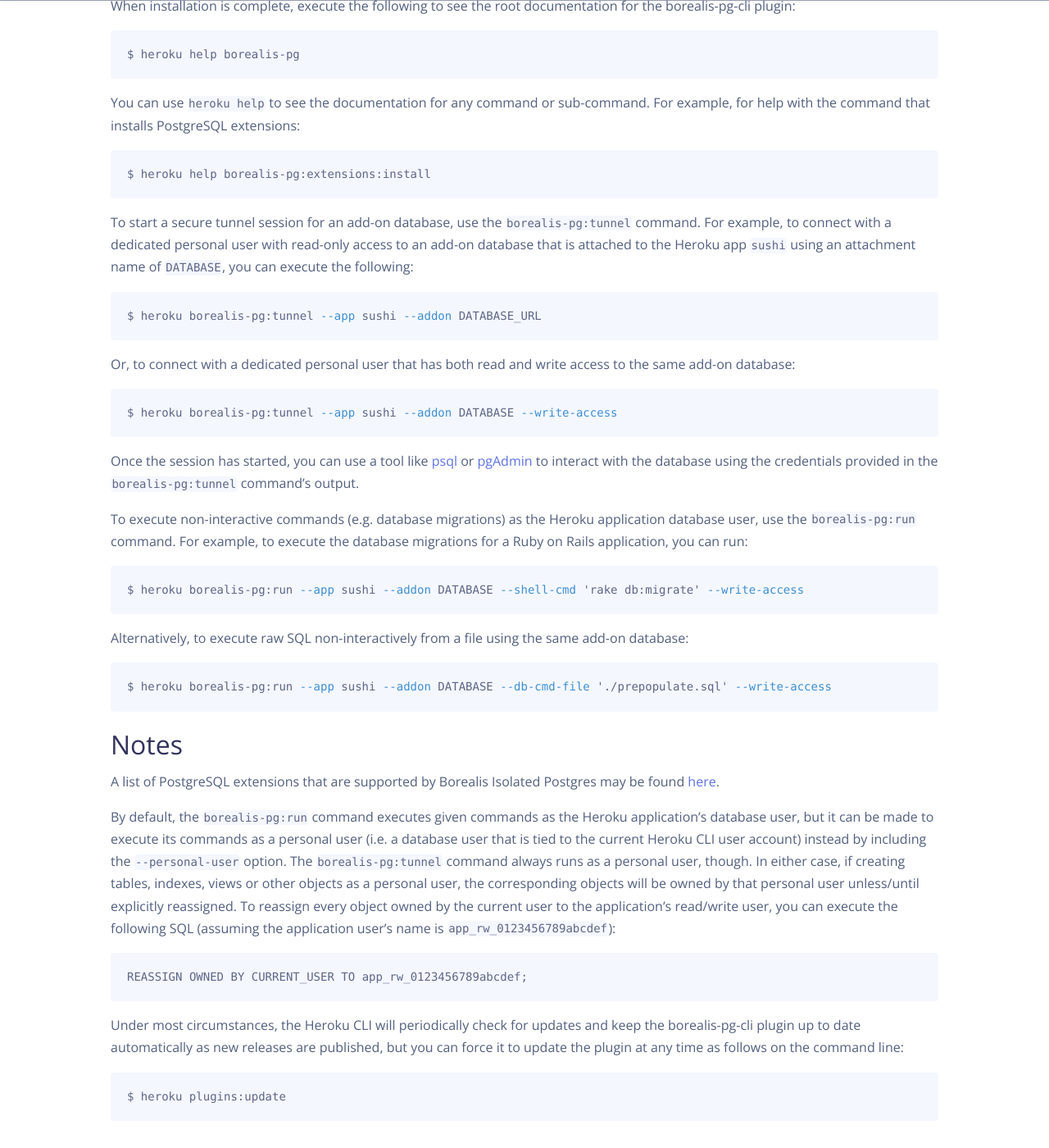
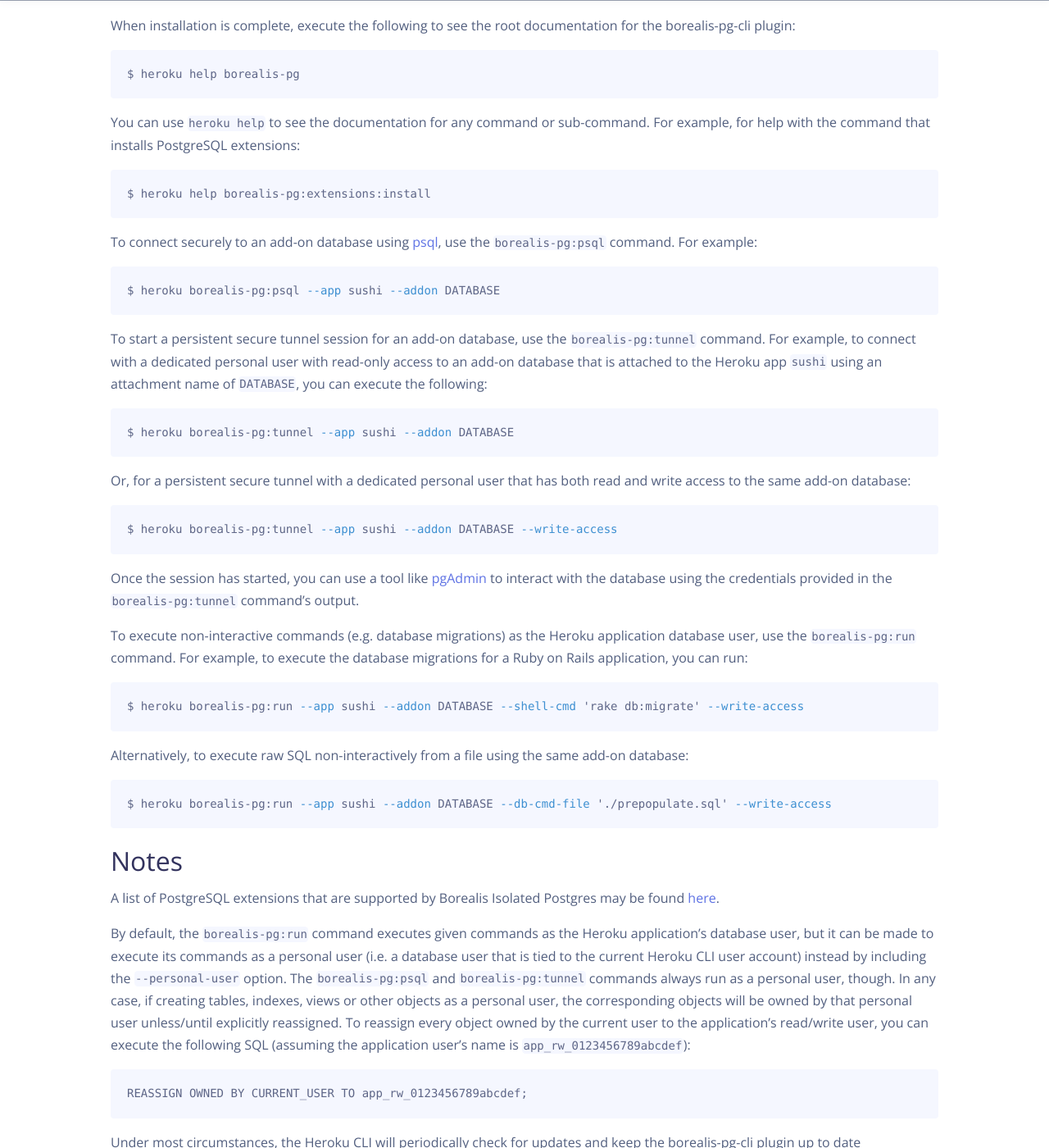
Before and after one commit to OldSneerJaw/borealis-data-www, a Jekyll site: the page built from _pages/pg-addon-management.md, in a window 1280 px wide and 1400 px high, scrolled down 858 px. Shown: the whole window at 82% size. Built offline with Jekyll 4.4.1, drawn with Linux system fonts in a browser that asks for light colours; nearby versions of some CDN libraries; some of the changed text lies outside the part shown.

Commit message:
Add-on management with psql command
Updates the documentation to account for the (relatively) new `borealis-pg:psql` command.

````diff
--- a/_pages/pg-addon-management.md
+++ b/_pages/pg-addon-management.md
@@ -14,6 +14,7 @@
 
 - [Git](https://git-scm.com/book/en/v2/Getting-Started-Installing-Git)
 - [Heroku CLI](https://devcenter.heroku.com/articles/heroku-cli#download-and-install)
+- [psql](https://www.postgresql.org/download/) (required only for the `borealis-pg:psql` command)
 
 ## Getting started
 
@@ -37,19 +38,25 @@
 $ heroku help borealis-pg:extensions:install
 ```
 
-To start a secure tunnel session for an add-on database, use the `borealis-pg:tunnel` command. For example, to connect with a dedicated personal user with read-only access to an add-on database that is attached to the Heroku app `sushi` using an attachment name of `DATABASE`, you can execute the following:
+To connect securely to an add-on database using [psql](https://www.postgresql.org/docs/current/app-psql.html), use the `borealis-pg:psql` command. For example:
 
 ```shell
-$ heroku borealis-pg:tunnel --app sushi --addon DATABASE_URL
+$ heroku borealis-pg:psql --app sushi --addon DATABASE
 ```
 
-Or, to connect with a dedicated personal user that has both read and write access to the same add-on database:
+To start a persistent secure tunnel session for an add-on database, use the `borealis-pg:tunnel` command. For example, to connect with a dedicated personal user with read-only access to an add-on database that is attached to the Heroku app `sushi` using an attachment name of `DATABASE`, you can execute the following:
+
+```shell
+$ heroku borealis-pg:tunnel --app sushi --addon DATABASE
+```
+
+Or, for a persistent secure tunnel with a dedicated personal user that has both read and write access to the same add-on database:
 
 ```shell
 $ heroku borealis-pg:tunnel --app sushi --addon DATABASE --write-access
 ```
 
-Once the session has started, you can use a tool like [psql](https://www.postgresql.org/docs/current/app-psql.html) or [pgAdmin](https://www.pgadmin.org/) to interact with the database using the credentials provided in the `borealis-pg:tunnel` command's output.
+Once the session has started, you can use a tool like [pgAdmin](https://www.pgadmin.org/) to interact with the database using the credentials provided in the `borealis-pg:tunnel` command's output.
 
 To execute non-interactive commands (e.g. database migrations) as the Heroku application database user, use the `borealis-pg:run` command. For example, to execute the database migrations for a Ruby on Rails application, you can run:
 
@@ -67,7 +74,7 @@
 
 A list of PostgreSQL extensions that are supported by Borealis Isolated Postgres may be found [here](./pg-extensions-support).
 
-By default, the `borealis-pg:run` command executes given commands as the Heroku application's database user, but it can be made to execute its commands as a personal user (i.e. a database user that is tied to the current Heroku CLI user account) instead by including the `--personal-user` option. The `borealis-pg:tunnel` command always runs as a personal user, though. In either case, if creating tables, indexes, views or other objects as a personal user, the corresponding objects will be owned by that personal user unless/until explicitly reassigned. To reassign every object owned by the current user to the application's read/write user, you can execute the following SQL (assuming the application user's name is `app_rw_0123456789abcdef`):
+By default, the `borealis-pg:run` command executes given commands as the Heroku application's database user, but it can be made to execute its commands as a personal user (i.e. a database user that is tied to the current Heroku CLI user account) instead by including the `--personal-user` option. The `borealis-pg:psql` and `borealis-pg:tunnel` commands always run as a personal user, though. In any case, if creating tables, indexes, views or other objects as a personal user, the corresponding objects will be owned by that personal user unless/until explicitly reassigned. To reassign every object owned by the current user to the application's read/write user, you can execute the following SQL (assuming the application user's name is `app_rw_0123456789abcdef`):
 
 ```sql
 REASSIGN OWNED BY CURRENT_USER TO app_rw_0123456789abcdef;
````
